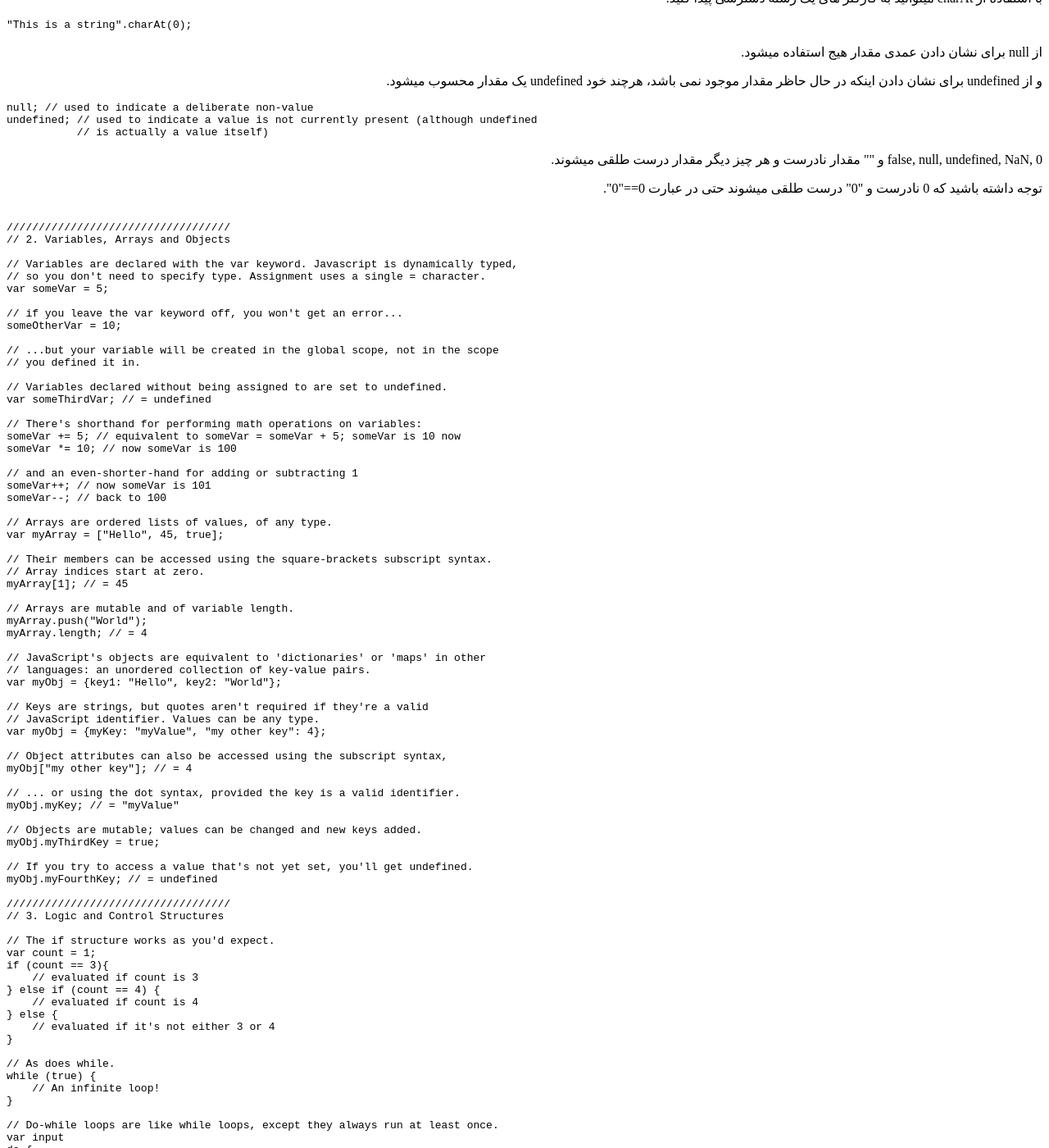
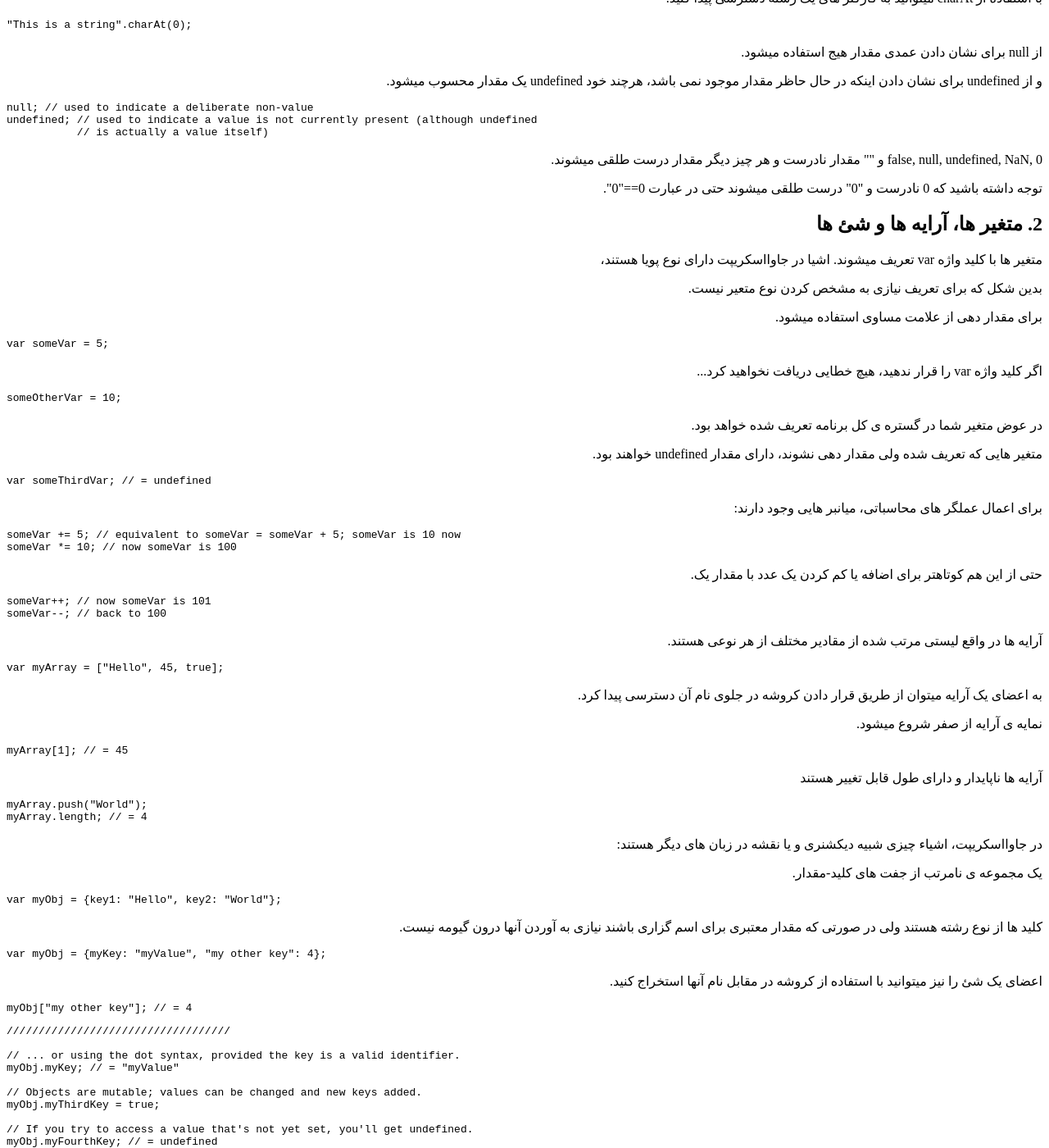
Before and after one commit to mvalipour/my-jekyll-blog, a Jekyll site: the page built from _posts/2013-10-27-learnXinYminute-javascript-article-translated-to-Farsi.md, in a window 1280 px wide and 1400 px high, scrolled down 2226 px. Shown: the whole window at 82% size. Built offline with Jekyll 4.4.1, drawn with Linux system fonts in a browser that asks for light colours; Markdown is read by kramdown in place of the engine named in the settings; comment, search, counter and statistics services are not loaded.

Commit message:
more translation on javascript added

````diff
--- a/_posts/2013-10-27-learnXinYminute-javascript-article-translated-to-Farsi.md
+++ b/_posts/2013-10-27-learnXinYminute-javascript-article-translated-to-Farsi.md
@@ -149,53 +149,75 @@ undefined; // used to indicate a value is not currently present (although undefi
 ```
 <p dir='rtl'>false, null, undefined, NaN, 0 و "" مقدار نادرست و هر چیز دیگر مقدار درست طلقی میشوند.</p>
 <p dir='rtl'>توجه داشته باشید که 0 نادرست و "0" درست طلقی میشوند حتی در عبارت 0=="0".</p>
+
+<h2 dir='rtl'> 2. متغیر ها، آرایه ها و شئ ها </h2>
+
+<p dir='rtl'>متغیر ها با کلید واژه var تعریف میشوند. اشیا در جاوااسکریپت دارای نوع پویا هستند، </p>
+<p dir='rtl'>بدین شکل که برای تعریف نیازی به مشخص کردن نوع متعیر نیست. </p>
+<p dir='rtl'>برای مقدار دهی از علامت مساوی استفاده میشود. </p>
 ```js
+var someVar = 5;
+```
 
-///////////////////////////////////
-// 2. Variables, Arrays and Objects
+<p dir='rtl'>اگر کلید واژه var را قرار ندهید، هیچ خطایی دریافت نخواهید کرد... </p>
+```js
+someOtherVar = 10;
+```
 
-// Variables are declared with the var keyword. Javascript is dynamically typed,
-// so you don't need to specify type. Assignment uses a single = character.
-var someVar = 5;
+<p dir='rtl'>در عوض  متغیر شما در گستره ی کل برنامه تعریف شده خواهد بود. </p>
 
-// if you leave the var keyword off, you won't get an error...
-someOtherVar = 10;
+<p dir='rtl'>متغیر هایی که تعریف شده ولی مقدار دهی نشوند، دارای مقدار undefined خواهند بود. </p>
+```js
+var someThirdVar; // = undefined
+```
 
-// ...but your variable will be created in the global scope, not in the scope
-// you defined it in.
-
-// Variables declared without being assigned to are set to undefined.
-var someThirdVar; // = undefined
-
-// There's shorthand for performing math operations on variables:
+<p dir='rtl'>برای اعمال عملگر های محاسباتی، میانبر هایی وجود دارند: </p>
+```js
 someVar += 5; // equivalent to someVar = someVar + 5; someVar is 10 now
 someVar *= 10; // now someVar is 100
+```
 
-// and an even-shorter-hand for adding or subtracting 1
+<p dir='rtl'>حتی از این هم کوتاهتر برای اضافه یا کم کردن یک عدد با مقدار یک. </p>
+```js
 someVar++; // now someVar is 101
 someVar--; // back to 100
+```
 
-// Arrays are ordered lists of values, of any type.
+<p dir='rtl'>آرایه ها در واقع لیستی مرتب شده از مقادیر مختلف از هر نوعی هستند. </p>
+```js
 var myArray = ["Hello", 45, true];
+```
 
-// Their members can be accessed using the square-brackets subscript syntax.
-// Array indices start at zero.
+<p dir='rtl'>به اعضای یک آرایه میتوان از طریق قرار دادن کروشه در جلوی نام آن دسترسی پیدا کرد. </p>
+<p dir='rtl'>نمایه ی آرایه از صفر شروع میشود. </p>
+```js
 myArray[1]; // = 45
+```
 
-// Arrays are mutable and of variable length.
+<p dir='rtl'>آرایه ها ناپایدار و دارای طول قابل تغییر هستند </p>
+```js
 myArray.push("World");
 myArray.length; // = 4
+```
 
-// JavaScript's objects are equivalent to 'dictionaries' or 'maps' in other
-// languages: an unordered collection of key-value pairs.
+<p dir='rtl'>در جاوااسکریپت، اشیاء چیزی شبیه دیکشنری و یا نقشه در زبان های دیگر هستند: </p>
+<p dir='rtl'>یک مجموعه ی نامرتب از جفت های کلید-مقدار. </p>
+```js
 var myObj = {key1: "Hello", key2: "World"};
+```
 
-// Keys are strings, but quotes aren't required if they're a valid
-// JavaScript identifier. Values can be any type.
+<p dir='rtl'>کلید ها از نوع رشته هستند ولی در صورتی که مقدار معتبری برای اسم گزاری باشند نیازی به آوردن آنها درون گیومه نیست. </p>
+```js
 var myObj = {myKey: "myValue", "my other key": 4};
+```
 
-// Object attributes can also be accessed using the subscript syntax,
+<p dir='rtl'>اعضای یک شئ را نیز میتوانید با استفاده از کروشه در مقابل نام آنها استخراج کنید. </p>
+```js
 myObj["my other key"]; // = 4
+```
+
+```js
+///////////////////////////////////
 
 // ... or using the dot syntax, provided the key is a valid identifier.
 myObj.myKey; // = "myValue"
````
